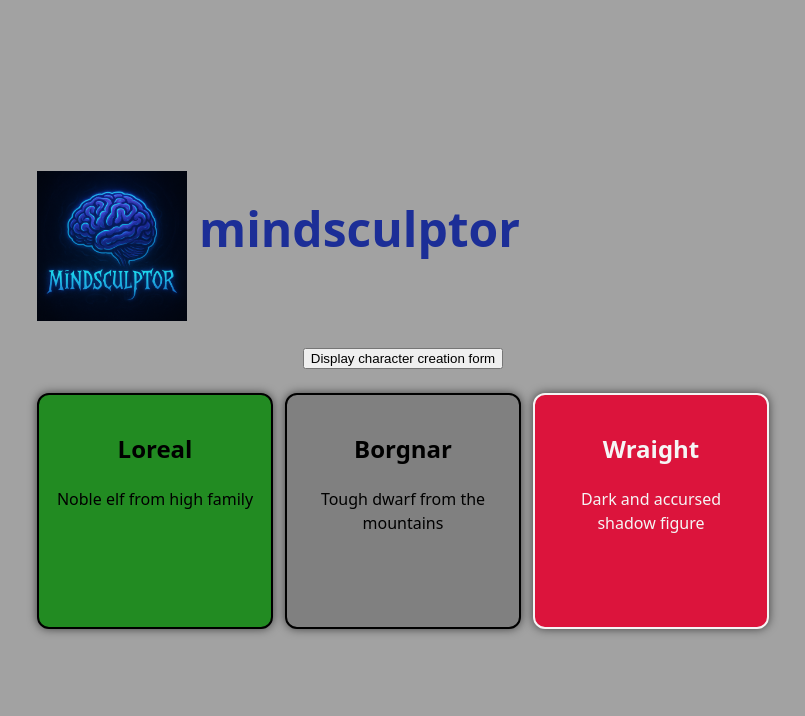
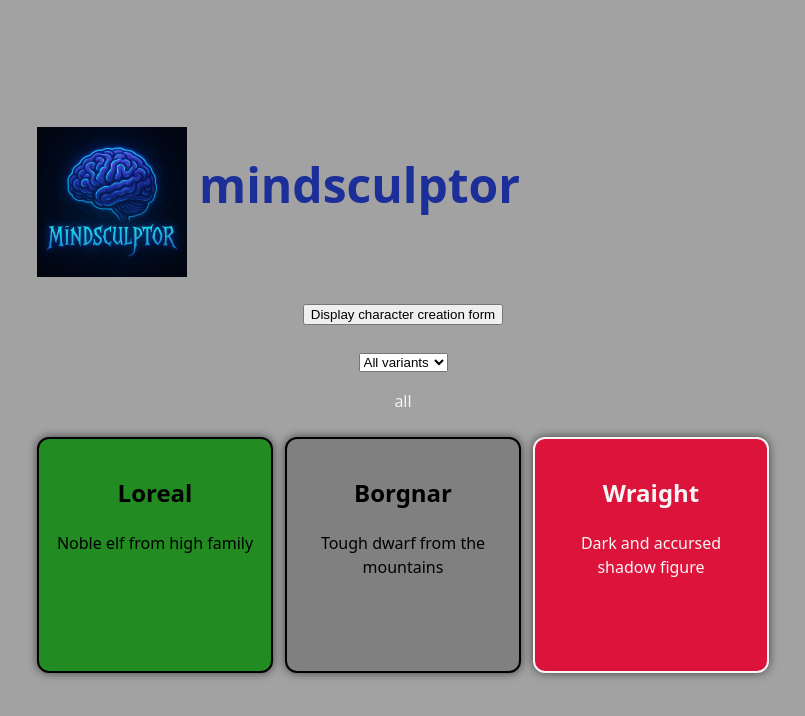
Before and after one commit to fdevinar/mindsculptor, a React (Vite) app: page / in a window 1280 px wide. Shown: the top 716 px of the page, without its empty margins (237-1042 px from the left). Built offline with nearby package versions, Linux system fonts and the light colour scheme.

Commit message:
starting variant filter

```diff
--- a/src/CharacterList.css
+++ b/src/CharacterList.css
@@ -1,4 +1,7 @@
-.character-cards-wrapper {
+.filter-bar {
+  margin-bottom: 24px;
+}
+.characters-wrapper {
   display: flex;
   gap: 12px;
   justify-content: start;
--- a/src/CharacterList.jsx
+++ b/src/CharacterList.jsx
@@ -1,15 +1,33 @@
+import { useState } from 'react'
 import CharacterCard from './CharacterCard'
 import './CharacterList.css'
 
 export default function CharacterList({ characters }) {
 
+    const [variantFilter, setVariantFilter] = useState('all');
+    // const filteredCharacters = characters.filter(char => char.variant = variantFilter);
+    // console.log(filteredCharacters);
+
     return (
-        <div className="character-cards-wrapper">
+        <>
+        <div className="filter-bar">
+            <select name="variant" id="variant" onChange={(e) => setVariantFilter(e.target.value)}>
+                <option value="all">All variants</option>
+                <option value="harmonist">Harmonist</option>
+                <option value="tidekeeper">Tidekeeper</option>
+                <option value="pactbound">Pactbound</option>
+                <option value="riftspawn">Riftspawn</option>
+                <option value="unknown">Unknown</option>
+            </select>
+            <p>{ variantFilter }</p>
+        </div>
+        <div className="characters-wrapper">
             {characters.map((char) => (
                 <CharacterCard key={char.id} name={char.name} bio={char.bio} variant={char.variant} />
             )
-            )}
+        )}
         </div>
+        </>
     )
 
 }
```
